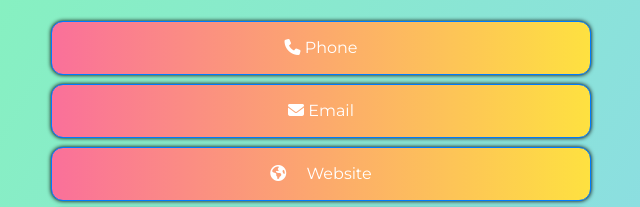
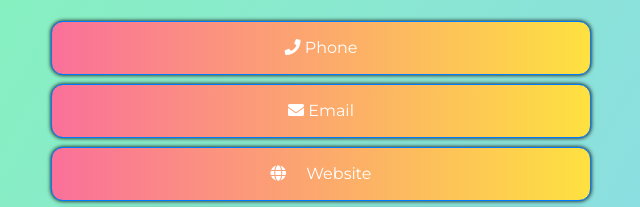
Before and after one commit to phantom037/beetap, a plain HTML site: page template3.html in a window 1280 px wide. Shown: the part 165-372 px from the top of the page, 319-959 px from the left. Drawn offline with nearby package versions, Linux system fonts and the light colour scheme.

Commit message:
Update template3.html

```diff
--- a/template3.html
+++ b/template3.html
@@ -10,6 +10,7 @@
     <link rel="stylesheet" href="https://cdn.jsdelivr.net/npm/bootstrap@4.6.0/dist/css/bootstrap.min.css">
     <link rel="stylesheet" href="https://cdnjs.cloudflare.com/ajax/libs/font-awesome/4.7.0/css/font-awesome.min.css">
     <script src="https://kit.fontawesome.com/e5f29a6e0e.js" crossorigin="anonymous"></script>
+    <link rel="stylesheet" href="https://use.fontawesome.com/releases/v5.8.1/css/all.css">
     <link rel="stylesheet" href="template3.css">
     <title>Template 3</title>
 </head>
```
